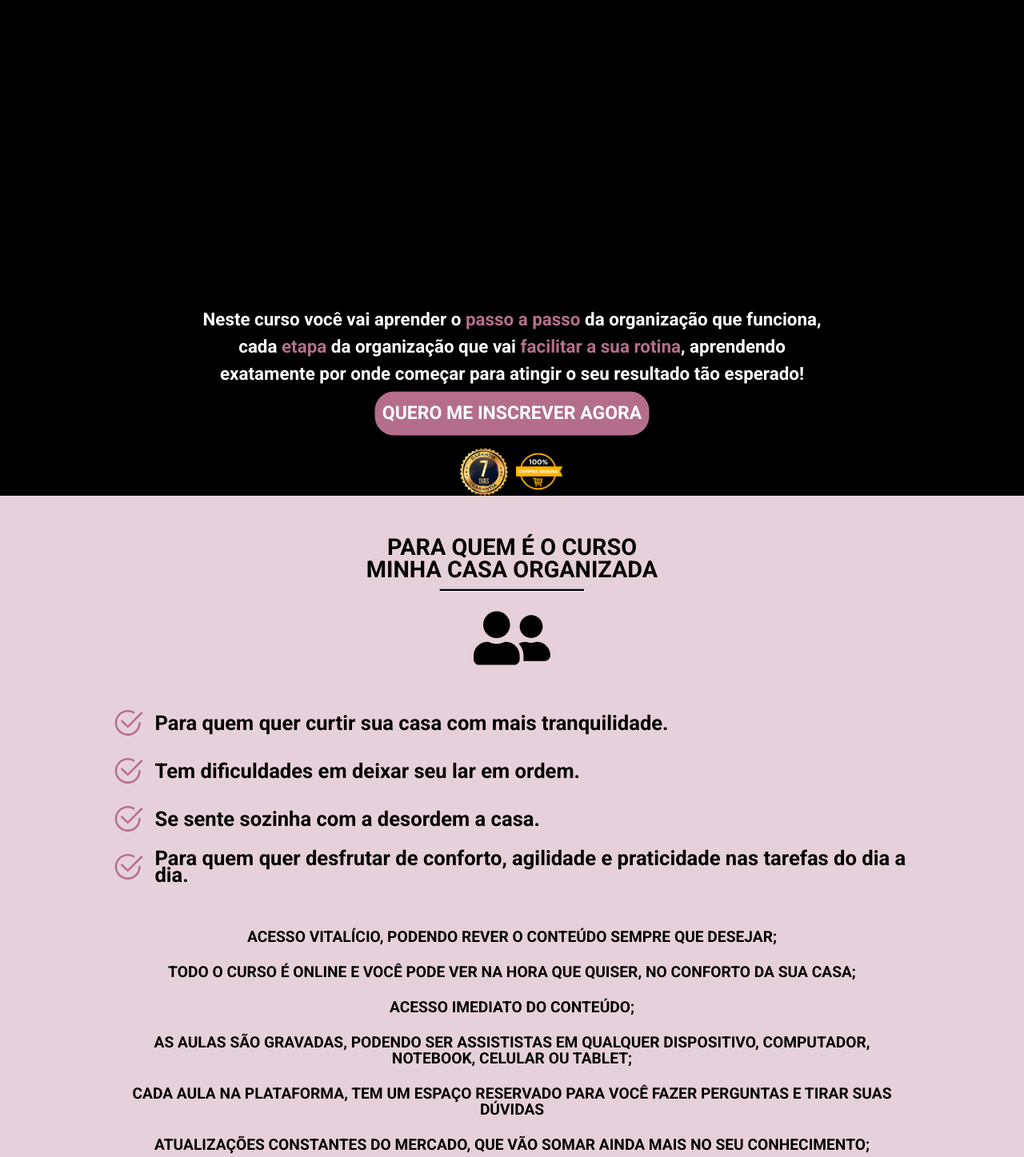
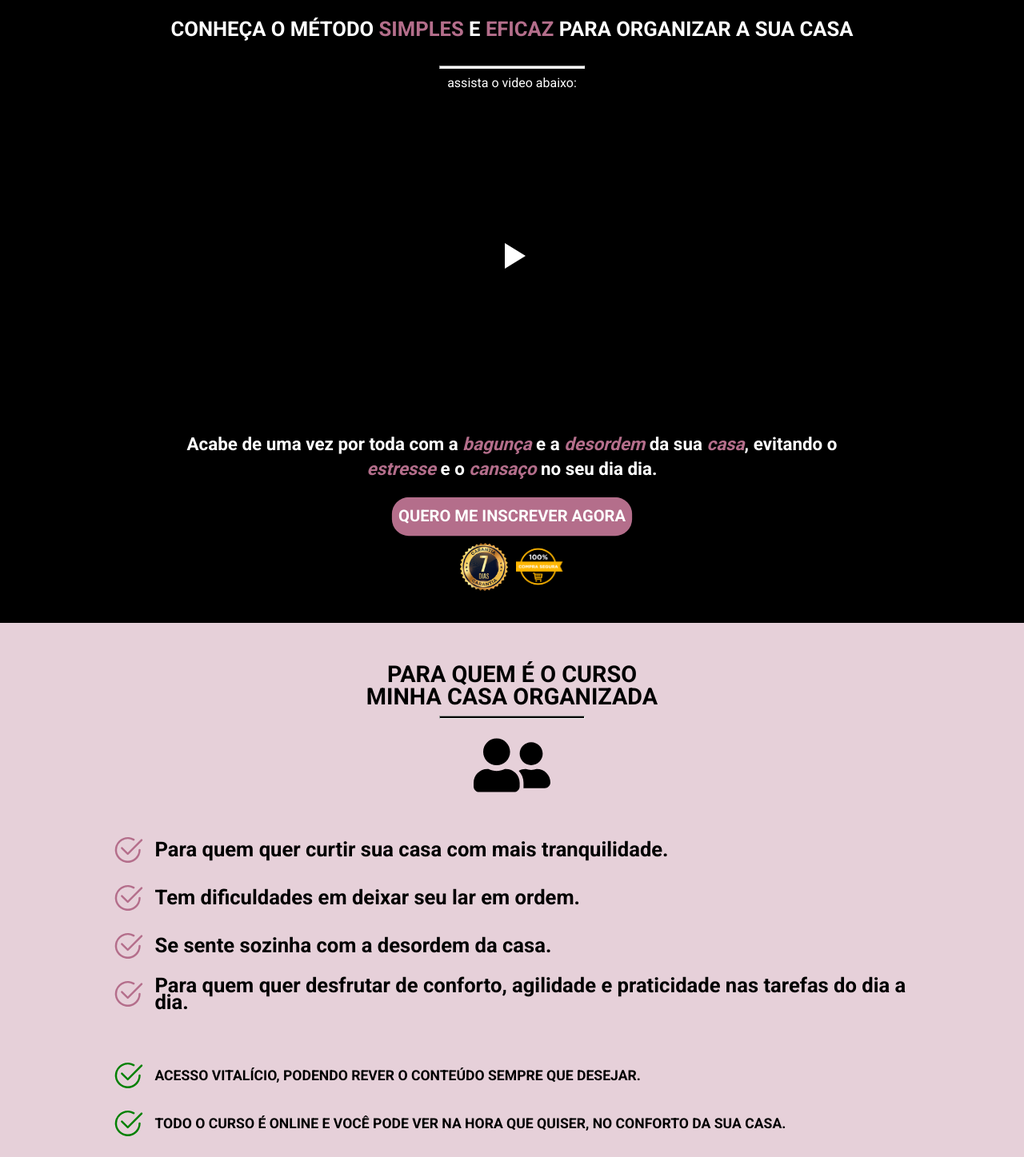
Before and after one commit to JuniorAlvesbr/leticiamartins.com.br-curso, a Next.js app: page / in a window 1280 px wide. Shown: the part 140-1587 px from the top of the page at 80% size. Built offline with nearby package versions, Linux system fonts and the light colour scheme; no server answers.

Commit message:
general refactory

```diff
--- a/components/Bonus/index.js
+++ b/components/Bonus/index.js
@@ -19,7 +19,7 @@ const BonusList = [
     <div>
         <IconSafety />
         <Text>
-            <strong>3 bônus exclusivo de</strong>, <span>organização alimentar, imagem e estilo e automaquiagem</span>
+            <strong>3 bônus exclusivo de</strong>, <span>organização alimentar, imagem e estilo e automaquiagem.</span>
         </Text>
     </div>,
     <div>
@@ -72,7 +72,7 @@ export default function Bonus() {
                     />
                 </ImageWrapper>
 
-                <Text>1 ebook <br></br>Guia pratico de dobras</Text>
+                <Text>1 ebook <br></br>Guia prático de dobras</Text>
                 <Text><s>R$67,00</s></Text>
                 <Text><span>00,00</span></Text>
 
@@ -82,8 +82,9 @@ export default function Bonus() {
 
             </Content>
 
-            <Button href="#price">quero me inscrever agora</Button>
-
+            <Button href="https://pay.hotmart.com/N69221252K?bid=1651088642711" target="_blank">
+                quero me inscrever agora
+            </Button>
         </Container >
     )
 }
--- a/components/CourseContent/index.js
+++ b/components/CourseContent/index.js
@@ -109,7 +109,7 @@ export default function CourseContent() {
 
             <SubTitleH3 as="h3">Receba esses Bônus extras:</SubTitleH3>
             <BlackLine />
-            <Text>Video Aula</Text>
+            <Text>VÍdeo Aula</Text>
 
             <BonusContent>
                 {bonusCard.map(({ title, description, image, alt }, index) => (
@@ -124,7 +124,7 @@ export default function CourseContent() {
                 ))}
             </BonusContent>
 
-            <Button href="#price">Eu quero Agora</Button>
+            <Button href="https://pay.hotmart.com/N69221252K?bid=1651088642711" target="_blank">Eu quero Agora</Button>
         </Container>
     )
 }
--- a/components/CourseContent/styles.js
+++ b/components/CourseContent/styles.js
@@ -20,6 +20,7 @@ export const Container = styled.section`
     ${Text} {
         font-size: 18px;
         text-transform: uppercase;
+        margin-bottom: 12px;
     }
 
     > ${Button} {
--- a/components/Device/styles.js
+++ b/components/Device/styles.js
@@ -11,7 +11,7 @@ export const Container = styled.section`
 
     & > ${ImageWrapper} {
         width: 350px;
-        height: 250px;
+        height: 220px;
     }
 
     @media (min-width: 768px) {
@@ -28,14 +28,14 @@ export const Container = styled.section`
 
         & > ${ImageWrapper} {
         width: 700px;
-        height: 500px;
+        height: 400px;
         }
     }
 
     @media (min-width: 1366px) {
         & > ${ImageWrapper} {
         width: 1024px;
-        height: 700px;
+        height: 600px;
         }
     }
 `
--- a/components/Hero/index.js
+++ b/components/Hero/index.js
@@ -8,25 +8,26 @@ function Hero() {
     return (
         <Container id="top">
             <Content>
-                <Title>Já pensou ter mais conforto, praticidade e economia no seu dia a dia?</Title>
-                <Text>Conheça o método <em>simples</em> e <em>eficaz</em> para organizar a sua casa</Text>
+                <Title>Já pensou em ter mais <em>conforto, praticidade e economia</em> no seu dia a dia?</Title>
+                <Text as="p">Conheça o método <em>simples</em> e <em>eficaz</em> para organizar a sua casa</Text>
                 <Line />
                 <Legend>assista o video abaixo:</Legend>
 
                 <PlayerWrapper>
                     <ReactPlayer
                         url='https://www.youtube.com/embed/q65i_D8wpzo'
-                        playing={false}
-                        loop={true}
+                        playing={true}
+                        loop={false}
                         muted={false}
                         controls={true}
+                        light={true}
                         width="100%"
                         height="100%"
                     />
                 </PlayerWrapper>
 
-                <Description>
-                    Neste curso você vai aprender o <em>passo a passo</em> da organização que funciona, cada <em>etapa</em> da organização que vai <em>facilitar a sua rotina</em>, aprendendo exatamente por onde começar para atingir o seu resultado tão esperado!
+                <Description as="p">
+                    Acabe de uma vez por toda com a <em>bagunça</em> e a <em>desordem</em> da sua <em>casa</em>, evitando o <em>estresse</em> e o <em>cansaço</em> no seu dia dia.
                 </Description>
 
                 <Button href="#price">Quero me inscrever agora</Button>
--- a/components/Hero/styles.js
+++ b/components/Hero/styles.js
@@ -4,102 +4,103 @@ import Button from '../../object/Button'
 
 export const Container = styled.section`
     background-color: ${({ theme }) => theme.colors.secondary};
+    padding: 40px 0;
+`
+
+export const Content = styled.article`
+    display: flex;
+    flex-direction: column;
+    align-items: center;
+    justify-content: space-evenly;
+    height: 100%;
 `
 
 export const Title = styled.h1`
+    font-size: 1.4rem;
+    line-height: 1.2;
+    color: ${({ theme }) => theme.colors.primary};
+    text-transform: uppercase;
+    text-align: center;
     font-weight: 700;
-    color: ${({ theme }) => theme.colors.primary};
-    text-align: center;
-    text-transform: uppercase;
-    line-height: 1.2;
+    width: 80vw;
+    max-width: 360px;
+    padding: 20px 0;
+
+    & > em {
+        color: ${({ theme }) => theme.colors.third}
+    }
+
+    @media (min-width: 600px) {
+        font-size: 1.4rem;
+        max-width: 600px;
+    }
+
+    @media (min-width: 1024px) {
+        font-size: 1.6rem;
+        max-width: 900px;
+    }
+
+    @media (min-width: 1366px) {
+        max-width: 1024px;
+    }
+
 `
 
-export const Text = styled.p`
-    font-weight: 700;
-    color: ${({ theme }) => theme.colors.primary};
-    text-align: center;
-    line-height: 1.2;
-    text-transform: uppercase;
-
-    > em {
-        color: ${({ theme }) => theme.colors.third}
-    }
-`
+export const Text = styled(Title)``
 
 export const Legend = styled.p`
     color: ${({ theme }) => theme.colors.primary};
+    margin-bottom: 8px;
 `
 
-export const Description = styled(Text)`
+export const Description = styled(Title)`
+    font-size: 1.1rem;
+    line-height: 1.4;
     text-transform: none;
-    line-height: 2;
-`
+    width: 95vw;
 
-export const Content = styled.article`
-    margin: 0 auto;
-    display: flex;
-    flex-direction: column;
-    justify-content: space-evenly;
-    align-items: center;
-    height: 95vh;
-
-    ${Title} {
-        max-width: 800px;
+    & > em {
+        font-style: italic;
     }
 
-    > ${Legend} {
-        font-size: 1rem;
-        max-width: 800px;
+    @media (min-width: 600px) {
+        font-size: 1.2rem;
     }
 
-    > ${Description} {
-        font-size: 1.2rem;
-        max-width: 800px;
+    @media (min-width: 1024px) {
+        font-size: 1.4rem;
     }
 
-    > ${Button} {
-        margin-top: 10px;
-        margin-bottom: 10px;
-    }
-
-    @media (min-width: 500px) {
-        font-size: 1.7rem;
-
-        > ${Description} {
-            font-size: 1.4rem;
-        }
-    }
-
-    @media (min-width: 750px) {
-        > ${Description} {
-            line-height: 34px;
-        }
-    }
-
-    @media (min-width: 1366px) {
-        >${Title} {
-            max-width: 100%;
-        }
-    }
 `
 
 export const PlayerWrapper = styled.div`
     position: relative;
-    width: 290px;
+    width: 310px;
+    border-radius: 1px solid green;
 
-    @media (min-width: 350px) {
-        width: 340px;
+    @media (min-width: 370px) {
+        width: 370px;
         height: 220px;
     }
 
+    @media (min-width: 420px) {
+        width: 414px;
+    }
 
     @media (min-width: 500px) {
         width: 490px;
         height: 400px;
     }
 
+    @media (min-width: 768px) {
+        width: 600px;
+    }
+
+    @media (min-width: 1024px) {
+        width: 800px;
+    }
+
     @media (min-width: 1366px) {
-        width: 700px;
     }
 `
 
--- a/components/WhoisCourse/index.js
+++ b/components/WhoisCourse/index.js
@@ -6,23 +6,23 @@ import Button from '../../object/Button'
 const list = [
     'Para quem quer curtir sua casa com mais tranquilidade.',
     'Tem dificuldades em deixar seu lar em ordem.',
-    'Se sente sozinha com a desordem a casa.',
-    'Para quem quer desfrutar de conforto, agilidade e praticidade nas tarefas do dia a dia.'
+    'Se sente sozinha com a desordem da casa.',
+    'Para quem quer desfrutar de conforto, agilidade e praticidade nas tarefas do dia a dia.',
 ]
 
 const text = [
-    'Acesso vitalício, podendo rever o conteúdo sempre que desejar;',
-    'Todo o curso é online e você pode ver na hora que quiser, no conforto da sua casa;',
-    'Acesso imediato do conteúdo;',
-    'As aulas são gravadas, podendo ser assististas em qualquer dispositivo, computador, notebook, celular ou tablet;',
-    'Cada aula na plataforma, tem um espaço reservado para você fazer perguntas e tirar suas dúvidas',
-    'Atualizações constantes do mercado, que vão somar ainda mais no seu conhecimento;'
+    'Acesso vitalício, podendo rever o conteúdo sempre que desejar.',
+    'Todo o curso é online e você pode ver na hora que quiser, no conforto da sua casa.',
+    'Acesso imediato do conteúdo.',
+    'As aulas são gravadas, podendo ser assististas em qualquer dispositivo, computador, notebook, celular ou tablet.',
+    'Cada aula na plataforma, tem um espaço reservado para você fazer perguntas e tirar suas dúvidas.',
+    'O curso sempre será atualizado conforme a tendência do mercado.'
 ]
 
 export default function WhoisCourse() {
     return (
         <Container>
-            <SubTitle>Para quem é o curso minha casa Organizada</SubTitle>
+            <SubTitle>Para quem é o curso <br></br>minha casa Organizada</SubTitle>
             <BlackLine />
             <UsersIcon />
 
@@ -32,11 +32,11 @@ export default function WhoisCourse() {
                 </List>
 
                 <TextContent>
-                    {text.map((item, index) => <Text key={index}>{item}</Text>)}
+                    {text.map((item, index) => <Text key={index}><CheckIcon /><span>{item}</span></Text>)}
                 </TextContent>
             </Content>
 
-            <Button href="#price">Eu quero agora</Button>
+            <Button href="https://pay.hotmart.com/N69221252K?bid=1651088642711" target="_blank">Eu quero agora</Button>
         </Container >
     )
 }
--- a/components/WhoisCourse/styles.js
+++ b/components/WhoisCourse/styles.js
@@ -21,14 +21,14 @@ export const UsersIcon = styled(FaUserFriends)`
 `
 
 export const CheckIcon = styled(BsCheck2Circle)`
-    font-size: 3rem;
+    font-size: 2rem;
     color: ${({ theme }) => theme.colors.third};
 `
 
 export const Content = styled.article`
     margin-top : 34px;
     width: 90vw;
-    max-width: 1000px
+    max-width: 1000px;
 `
 
 export const List = styled.ul``
@@ -49,6 +49,10 @@ export const Item = styled.li`
 
     @media (min-width: 800px) {
         font-size: 1.6rem;
+
+        ${CheckIcon} {
+            font-size: 3rem;
+        }
     }
 `
 
@@ -57,13 +61,30 @@ export const TextContent = styled.div`
 `
 
 export const Text = styled.p`
+    font-size: 1rem;
     font-weight: 700;
-    text-align: center;
     text-transform: uppercase;
     line-height: 20px;
     margin-bottom: 24px;
+    display: flex;
+    align-items: center;
+    margin-bottom: 12px;
 
-    @media (min-width: 800px) {
-        font-size: 1.2rem;
+    ${CheckIcon} {
+        color: green;
+    }
+
+    > span {
+        display: inline-block;
+        margin-left: 14px;
+        width: 90vw;
+    }
+
+    @media (min-width: 800px ) {
+        font-size: 1.1rem;
+
+        ${CheckIcon} {
+            font-size: 3rem;
+        }
     }
 `
--- a/object/Button/index.js
+++ b/object/Button/index.js
@@ -21,7 +21,7 @@ const Button = styled.a.attrs({
         0% {
             transform: scale(1);
         } 50% {
-            transform: scale(1.2);
+            transform: scale(1.05);
         } 100% {
             transform: scale(1);
         }
```
